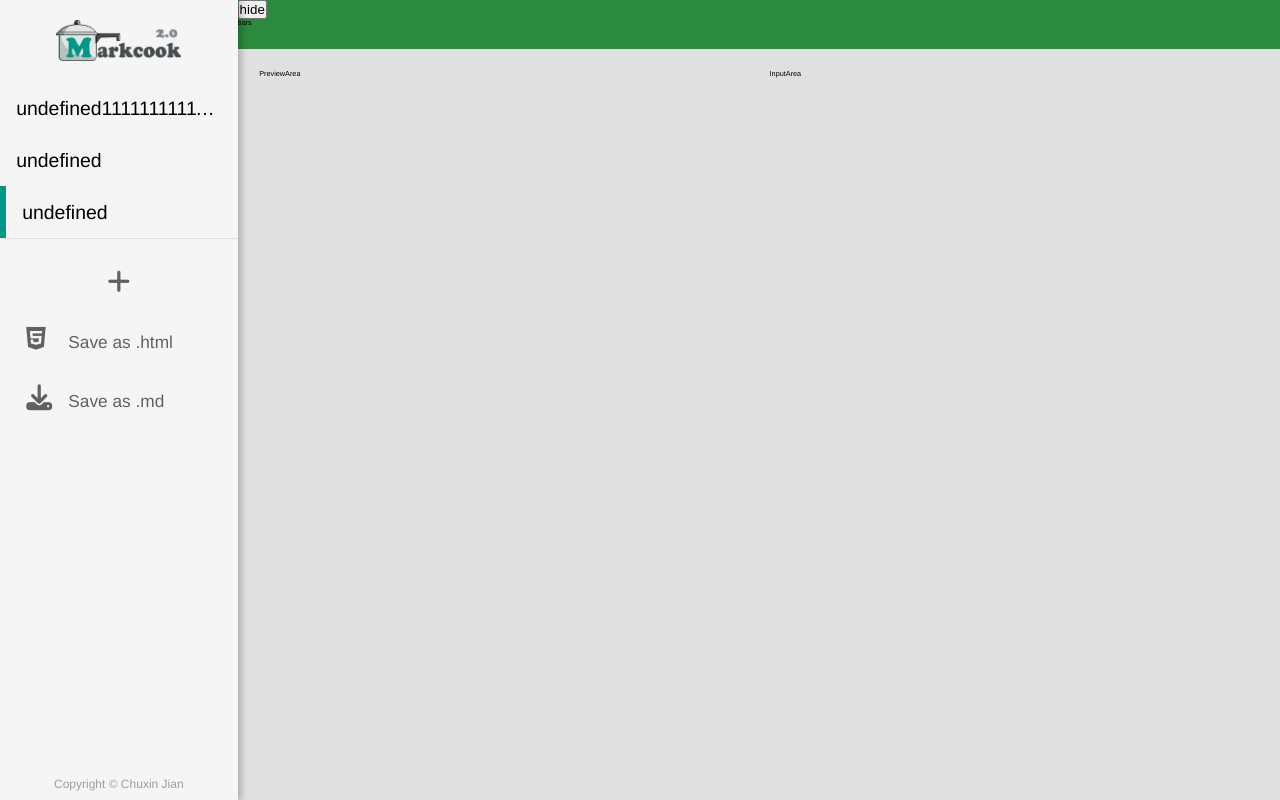
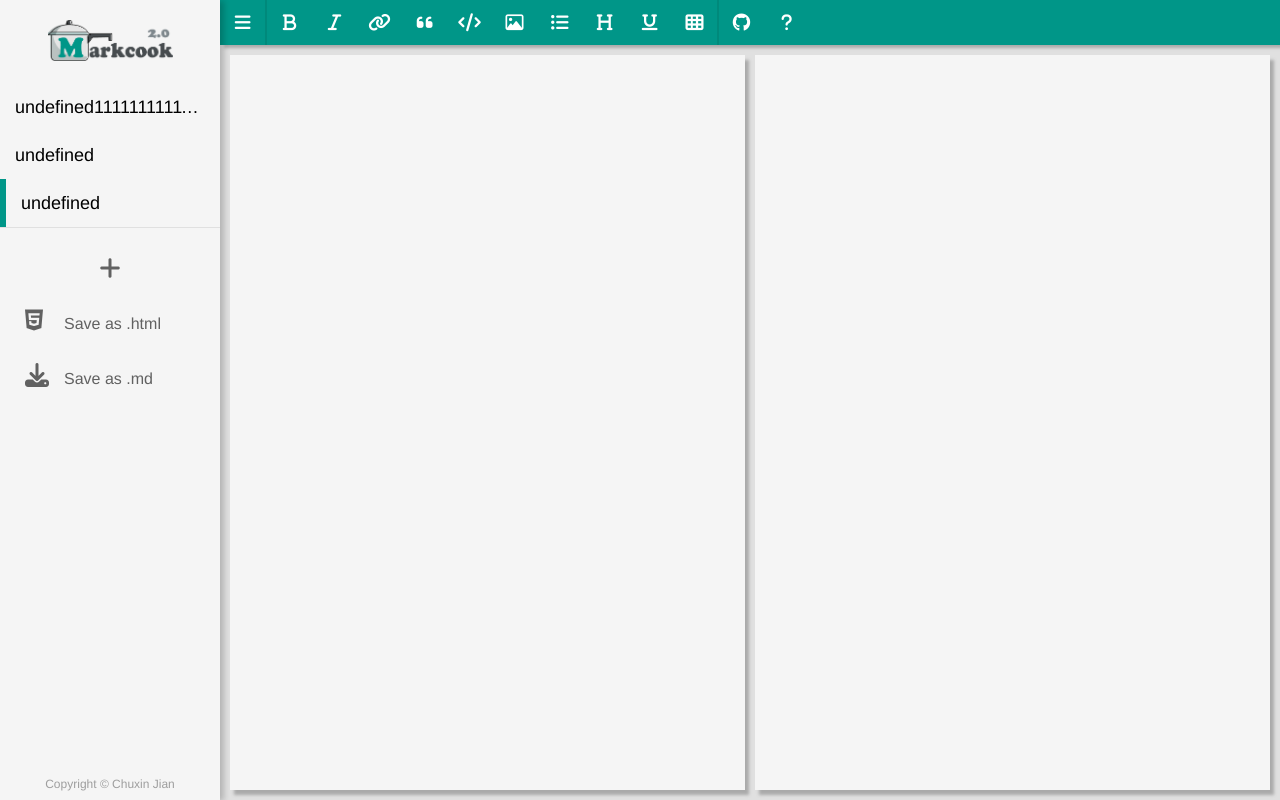
Before and after one commit to jianchuxin/MarkPane, a Vue app: page / in a window 1280 px wide. Built offline with nearby package versions, Linux system fonts and the light colour scheme.

Commit message:
实现侧边栏的折叠、工具栏和编辑区域的界面

```diff
--- a/src/App.vue
+++ b/src/App.vue
@@ -1,11 +1,15 @@
 <script setup>
 import AsideMenu from "@/components/AsideMenu.vue";
 import MainArea from "./components/MainArea.vue";
+import { useStore } from "./stores";
+const store = useStore();
 </script>
 
 <template>
-  <AsideMenu />
-  <MainArea />
+  <div class="app" :class="{ 'show-menu': store.showMenu }">
+    <AsideMenu />
+    <MainArea />
+  </div>
 </template>
 
 <style lang="less">
@@ -20,7 +24,7 @@ FONT SIZE SYSTEM (px) 10 / 12 / 14 / 16 / 18 / 20 / 24 / 30 / 36 / 44 / 52 / 62
 
 html,
 body {
-  font-size: 67.5%;
+  font-size: 62.5%;
   font-family: Microsoft Yahei, "PingHei", "Helvetica Neue", "Helvetica",
     "STHeitiSC-Light", "Arial", sans-serif;
   line-height: 1;
@@ -28,10 +32,20 @@ body {
   height: 100%;
   background-color: #e0e0e0;
 }
+#app {
+  height: 100%;
+}
 
-#app {
+.app {
+  position: relative;
   display: flex;
+  left: -22rem;
+  width: 100%;
   height: 100%;
+  transition: all 0.3s;
+  &.show-menu {
+    left: 0;
+  }
 }
 
 *::-webkit-scrollbar {
--- a/src/components/AsideMenu.vue
+++ b/src/components/AsideMenu.vue
@@ -1,7 +1,4 @@
-<script setup>
-import { useStore } from "@/stores";
-const store = useStore();
-</script>
+<script setup></script>
 
 <template>
   <div class="aside-menu">
@@ -54,6 +51,7 @@ const store = useStore();
 <style scoped lang="less">
 .aside-menu {
   position: relative;
+  // float: left;
   height: 100%;
   width: 22rem;
   background-color: #f5f5f5;
--- a/src/components/InputArea.vue
+++ b/src/components/InputArea.vue
@@ -2,8 +2,27 @@
 
 <template>
   <div class="input">
-    <div>InputArea</div>
+    <textarea ref="inputer" autofocus></textarea>
   </div>
 </template>
 
-<style scoped></style>
+<style scoped lang="less">
+.input {
+  height: 100%;
+  textarea {
+    display: block;
+    width: 100%;
+    height: 100%;
+    padding: 1.5rem;
+    resize: none;
+    border: none;
+    background-color: #f5f5f5;
+    outline: none;
+    font-family: inherit;
+    font-size: 1.8rem;
+    color: #616161;
+    box-shadow: 4px 5px 3px #aaa;
+    transition: all ease 0.3s;
+  }
+}
+</style>
--- a/src/components/MainArea.vue
+++ b/src/components/MainArea.vue
@@ -2,16 +2,16 @@
 import NavBars from "./NavBars.vue";
 import InputArea from "./InputArea.vue";
 import PreviewArea from "./PreviewArea.vue";
+import { useStore } from "@/stores";
+const store = useStore();
 </script>
 
 <template>
-  <main class="main">
-    <nav class="nav">
-      <NavBars />
-    </nav>
+  <main class="main" :class="{ 'show-menu': store.showMenu }">
+    <NavBars />
     <section class="section">
+      <InputArea />
       <PreviewArea />
-      <InputArea />
     </section>
   </main>
 </template>
@@ -19,13 +19,21 @@ import PreviewArea from "./PreviewArea.vue";
 <style scoped lang="less">
 .main {
   width: 100%;
-
+  height: 100%;
+  flex: 0 0 auto;
+  &.show-menu {
+    .section {
+      padding-right: 23rem;
+    }
+  }
   .section {
-    height: 100%;
+    transition: all 0.3s;
+    width: 100%;
+    height: calc(100% - 4.5rem); //点睛之笔
     display: grid;
     grid-template-columns: 1fr 1fr;
-    gap: 2rem;
-    padding: 2rem;
+    gap: 1rem;
+    padding: 1rem;
   }
 }
 </style>
--- a/src/components/NavBars.vue
+++ b/src/components/NavBars.vue
@@ -8,15 +8,89 @@ const toggleMenu = () => {
 
 <template>
   <nav class="nav-bars">
-    <button @click="toggleMenu">hide</button>
-    <div>bars</div>
+    <ul>
+      <li>
+        <button @click="toggleMenu"><i class="fa fa-bars"></i></button>
+      </li>
+      <li>
+        <button><i class="fa fa-bold"></i></button>
+      </li>
+      <li>
+        <button><i class="fa fa-italic"></i></button>
+      </li>
+      <li>
+        <button><i class="fa fa-link"></i></button>
+      </li>
+      <li>
+        <button><i class="fa fa-quote-left"></i></button>
+      </li>
+      <li>
+        <button><i class="fa fa-code"></i></button>
+      </li>
+      <li>
+        <button><i class="fa fa-regular fa-image"></i></button>
+      </li>
+      <li>
+        <button><i class="fa fa-list-ul"></i></button>
+      </li>
+      <li>
+        <button><i class="fa fa-header"></i></button>
+      </li>
+      <li>
+        <button><i class="fa fa-underline"></i></button>
+      </li>
+      <li>
+        <button><i class="fa fa-th"></i></button>
+      </li>
+      <li>
+        <button><i class="fa fa-brands fa-github"></i></button>
+      </li>
+      <li>
+        <button><i class="fa fa-question"></i></button>
+      </li>
+    </ul>
   </nav>
 </template>
 
-<style scoped>
+<style scoped lang="less">
 .nav-bars {
   height: 4.5rem;
   width: 100%;
-  background-color: #2b8a3e;
+  background-color: #009688;
+  box-shadow: 4px 3px 3px #aaa;
+
+  ul {
+    list-style: none;
+    height: 4.5rem;
+    display: flex;
+    li {
+      height: 4.5rem;
+      &:first-child {
+        border-right: 2px solid #00897b;
+      }
+      &:nth-last-child(2) {
+        border-left: 2px solid #00897b;
+      }
+      button {
+        height: 4.5rem;
+        width: 4.5rem;
+        border: none;
+        background: none;
+        outline: none;
+        transition: all ease 0.3s;
+        &:hover {
+          background-color: #00897b;
+        }
+        &:active {
+          background-color: #00796b;
+        }
+
+        .fa {
+          color: #fff;
+          font-size: 1.8rem;
+        }
+      }
+    }
+  }
 }
 </style>
--- a/src/components/PreviewArea.vue
+++ b/src/components/PreviewArea.vue
@@ -2,8 +2,25 @@
 
 <template>
   <div class="preview">
-    <div>PreviewArea</div>
+    <textarea ref="previewer"></textarea>
   </div>
 </template>
 
-<style scoped></style>
+<style scoped lang="less">
+.preview {
+  textarea {
+    width: 100%;
+    height: 100%;
+    padding: 1.5rem;
+    resize: none;
+    border: none;
+    background-color: #f5f5f5;
+    outline: none;
+    font-family: inherit;
+    font-size: 1.8rem;
+    color: #616161;
+    box-shadow: 4px 5px 3px #aaa;
+    transition: all ease 0.3s;
+  }
+}
+</style>
```
